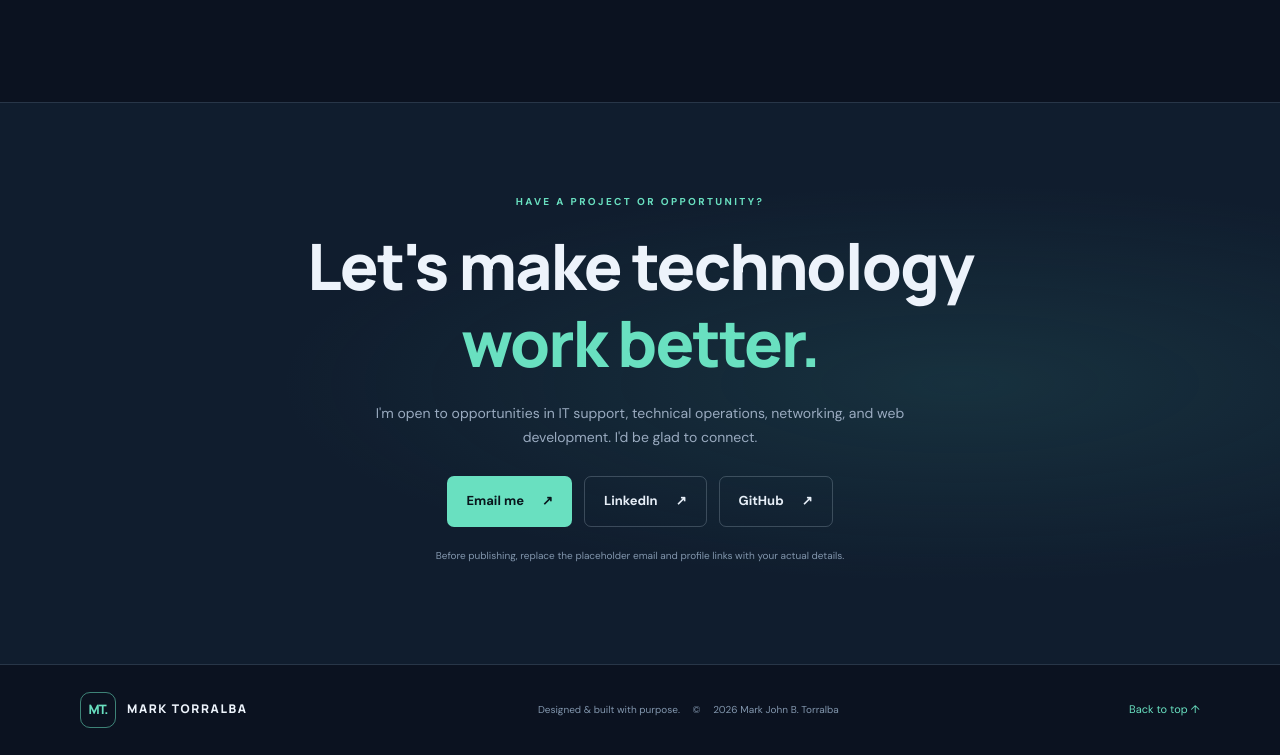
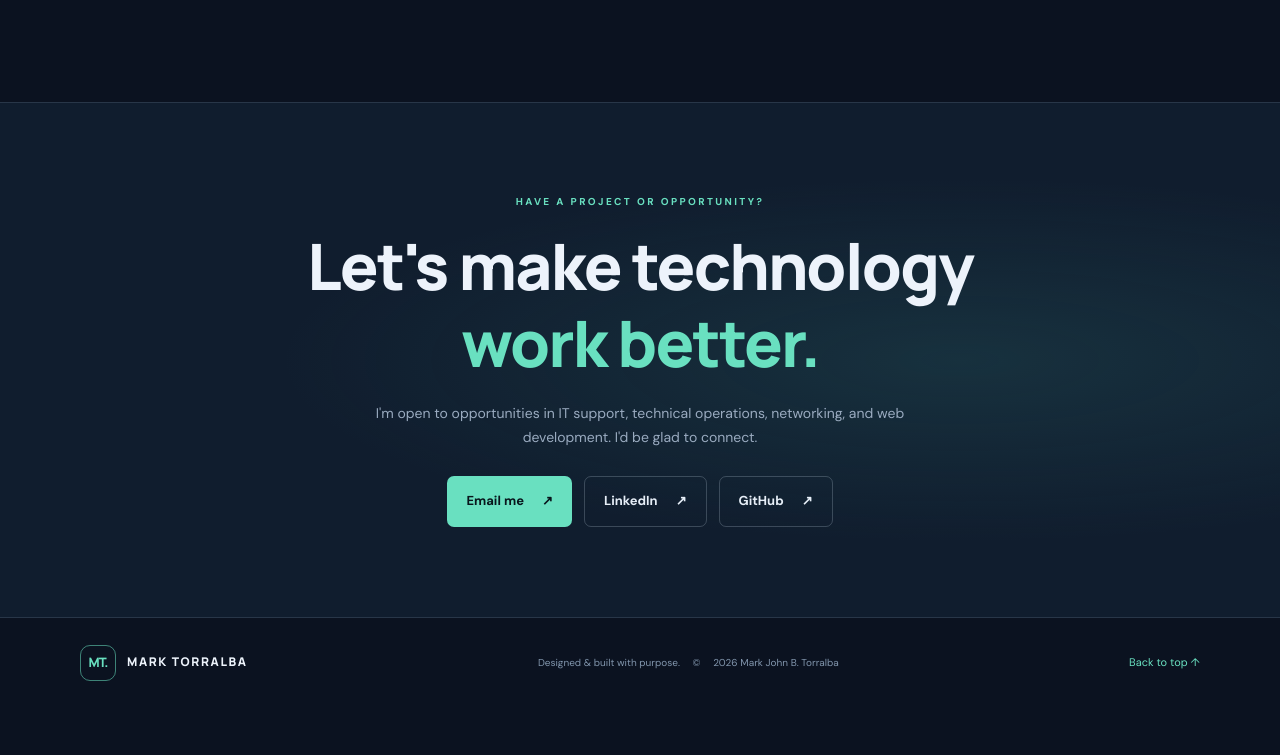
Before and after one commit to Mark-Web-Port/Portfolio, a plain HTML site: page index.html in a window 1280 px wide. Shown: the part 5204-5959 px from the top of the page. After the commit the page ends 5912 px from the top, so only its background shows below. Drawn offline with Linux system fonts and the light colour scheme.

Commit message:
Add files via upload

```diff
--- a/index.html
+++ b/index.html
@@ -101,7 +101,7 @@
       <div class="values-grid"><div><b>01</b><h3>Learn by doing</h3><p>I value hands-on practice, testing, and building real solutions—not just theory.</p></div><div><b>02</b><h3>Support the team</h3><p>I enjoy helping people, communicating clearly, and contributing to shared goals.</p></div><div><b>03</b><h3>Keep improving</h3><p>I continuously develop my skills in networking, systems, technical support, and web technologies.</p></div></div>
     </section>
 
-    <section class="contact-section" id="contact"><div class="container contact-inner"><p class="eyebrow">HAVE A PROJECT OR OPPORTUNITY?</p><h2>Let's make technology<br><span>work better.</span></h2><p>I'm open to opportunities in IT support, technical operations, networking, and web development. I'd be glad to connect.</p><div class="contact-actions"><a class="button button-primary" href="mailto:markjohn.torralba.work@gmail.com">Email me <span>↗</span></a><a class="button button-light" href="https://www.linkedin.com/in/mark-john-torralba/" target="_blank" rel="noreferrer">LinkedIn <span>↗</span></a><a class="button button-light" href="https://github.com/mark-web-port" target="_blank" rel="noreferrer">GitHub <span>↗</span></a></div><p class="edit-hint">Before publishing, replace the placeholder email and profile links with your actual details.</p></div></section>
+    <section class="contact-section" id="contact"><div class="container contact-inner"><p class="eyebrow">HAVE A PROJECT OR OPPORTUNITY?</p><h2>Let's make technology<br><span>work better.</span></h2><p>I'm open to opportunities in IT support, technical operations, networking, and web development. I'd be glad to connect.</p><div class="contact-actions"><a class="button button-primary" href="mailto:markjohn.torralba.work@gmail.com">Email me <span>↗</span></a><a class="button button-light" href="https://www.linkedin.com/in/mark-john-torralba/" target="_blank" rel="noreferrer">LinkedIn <span>↗</span></a><a class="button button-light" href="https://github.com/mark-web-port" target="_blank" rel="noreferrer">GitHub <span>↗</span></a></div></div></section>
   </main>
   <footer class="footer container"><a class="brand" href="#home"><span class="brand-mark">MT.</span><span>MARK TORRALBA</span></a><p>Designed & built with purpose. <span>© <span id="year"></span> Mark John B. Torralba</span></p><a href="#home" class="back-top">Back to top ↑</a></footer>
   <script src="script.js"></script>
```
